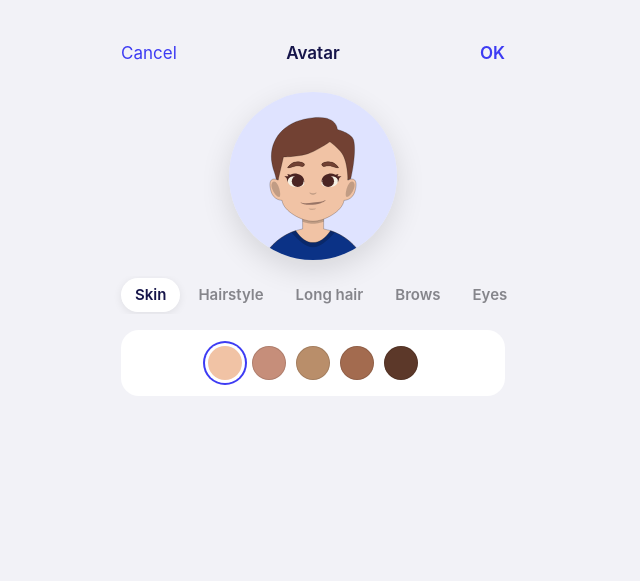
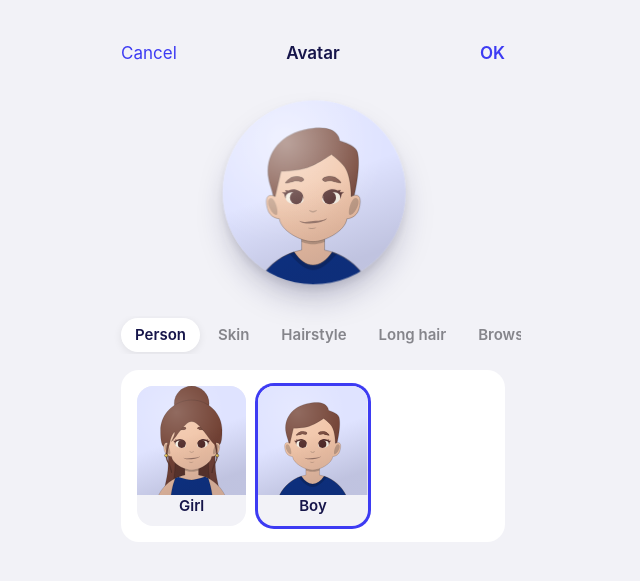
Before and after one commit to 930089Luu/StudySpot, a PHP site: page /avatar.html in a window 1280 px wide. Shown: the top 581 px of the page, without its empty margins (327-967 px from the left). Run offline with PHP 8.4, Linux system fonts and the light colour scheme.

Commit message:
let the avatar be a girl or a boy, add glasses, hats, earrings and freckles, and tilt it in 3D

```diff
--- a/public/avatar.html
+++ b/public/avatar.html
@@ -31,7 +31,9 @@
     <p class="alert alert--error" id="avatar-alerta" role="alert" hidden></p>
 
     <!-- Vista previa: cambia al instante con cada elección -->
-    <div class="editor-avatar__vista" id="avatar-vista" aria-live="polite" aria-label="Vista previa de tu avatar"></div>
+    <div class="editor-avatar__escena">
+      <div class="editor-avatar__vista" id="avatar-vista" aria-live="polite" aria-label="Vista previa de tu avatar"></div>
+    </div>
 
     <!-- Categorías, deslizables como en Memoji -->
     <div class="editor-avatar__categorias" id="avatar-categorias" role="tablist" aria-label="Partes del avatar"></div>
--- a/public/css/ios.css
+++ b/public/css/ios.css
@@ -1645,13 +1645,47 @@ button.ios-row {
   gap: var(--space-4);
 }
 
+/* Escena con perspectiva: el personaje se inclina en 3D hacia el dedo (avatar-editor.js) */
+.editor-avatar__escena {
+  padding-block: var(--space-2) var(--space-4);
+  perspective: 700px;
+  touch-action: pan-y;
+}
+
 .editor-avatar__vista {
-  width: 168px;
-  height: 168px;
+  position: relative;
+  width: 184px;
+  height: 184px;
   margin-inline: auto;
   overflow: hidden;
   border-radius: var(--radius-full);
-  box-shadow: 0 10px 30px rgb(0 0 0 / 0.12);
+  /* Borde de luz y sombra de contacto: da volumen de objeto */
+  box-shadow:
+    inset 0 2px 0 rgb(255 255 255 / 0.6),
+    inset 0 -6px 14px rgb(0 0 0 / 0.1),
+    0 18px 34px -10px rgb(30 30 80 / 0.35),
+    0 4px 10px rgb(0 0 0 / 0.08);
+  transform: rotateX(var(--giro-x, 0deg)) rotateY(var(--giro-y, 0deg));
+  transition: transform 450ms cubic-bezier(0.2, 0.8, 0.2, 1);
+}
+
+/* Brillo de cristal que sigue a la inclinación */
+.editor-avatar__vista::after {
+  content: "";
+  position: absolute;
+  inset: 0;
+  border-radius: inherit;
+  background: radial-gradient(circle at var(--brillo-x, 34%) var(--brillo-y, 22%), rgb(255 255 255 / 0.38), rgb(255 255 255 / 0) 55%);
+  pointer-events: none;
+}
+
+.editor-avatar__vista--reposo {
+  animation: editor-avatar-balanceo 6s ease-in-out infinite;
+}
+
+@keyframes editor-avatar-balanceo {
+  0%, 100% { transform: rotateX(2deg) rotateY(-7deg); }
+  50% { transform: rotateX(-2deg) rotateY(7deg); }
 }
 
 .editor-avatar__vista--salta {
@@ -1659,7 +1693,7 @@ button.ios-row {
 }
 
 @keyframes editor-avatar-salta {
-  40% { transform: scale(1.06); }
+  40% { scale: 1.06; }
 }
 
 .editor-avatar__categorias {
@@ -1736,6 +1770,23 @@ button.ios-row {
   cursor: pointer;
 }
 
+/* Chica / Chico: el personaje con su nombre debajo */
+.editor-avatar__miniatura--nombre {
+  display: flex;
+  flex-direction: column;
+  align-items: center;
+  aspect-ratio: auto;
+  padding-bottom: var(--space-2);
+  color: var(--color-text);
+  font-size: var(--ios-subheadline);
+  font-weight: var(--font-weight-semibold);
+}
+
+.editor-avatar__miniatura--nombre .avatar-svg {
+  width: 100%;
+  aspect-ratio: 1;
+}
+
 .editor-avatar__miniatura[aria-checked="true"] {
   box-shadow: 0 0 0 3px var(--color-accent);
 }
--- a/public/js/avatar-editor.js
+++ b/public/js/avatar-editor.js
@@ -4,7 +4,7 @@
  * acción "avatar"); Cancelar vuelve sin guardar. Los dibujos están en js/avatar.js.
  */
 import { accionCuenta, getCuenta } from './api.js';
-import { AVATAR_INICIAL, AVATAR_OPCIONES, PESTANAS, dibujarAvatar } from './avatar.js';
+import { AVATAR_INICIAL, AVATAR_OPCIONES, PESTANAS, aplicarGenero, dibujarAvatar } from './avatar.js';
 import { confirmar } from './confirmar.js';
 import { MENSAJE_ERROR_GENERICO, mostrarAlerta } from './formulario.js';
 import { RUTA_LOGIN } from './rutas.js';
@@ -21,7 +21,7 @@ let teniaAvatar = false;
 async function init() {
   document.getElementById('avatar-ok').addEventListener('click', guardar);
   document.getElementById('avatar-quitar').addEventListener('click', quitar);
-  pintarCategorias();
+  activarInclinacion();
   try {
     const respuesta = await getCuenta();
     if (respuesta.estado === HTTP_UNAUTHORIZED) return window.location.assign(RUTA_LOGIN);
@@ -33,6 +33,7 @@ async function init() {
     console.error(error);
   }
   document.getElementById('bloque-quitar').hidden = !teniaAvatar;
+  pintarCategorias();
   pintarTodo();
   return null;
 }
@@ -44,9 +45,14 @@ function pintarTodo() {
 
 /* ---------- categorías ---------- */
 
+/** Las pestañas de este personaje (la barba solo sale si es chico). */
+function pestanasVisibles() {
+  return PESTANAS.filter((p) => !p.soloSi || p.soloSi(avatar));
+}
+
 function pintarCategorias() {
   const barra = document.getElementById('avatar-categorias');
-  barra.replaceChildren(...PESTANAS.map((p) => {
+  barra.replaceChildren(...pestanasVisibles().map((p) => {
     const boton = document.createElement('button');
     boton.type = 'button';
     boton.className = 'editor-avatar__categoria';
@@ -64,8 +70,9 @@ function pintarCategorias() {
 }
 
 function marcarCategoria() {
+  const visibles = pestanasVisibles();
   [...document.getElementById('avatar-categorias').children].forEach((boton, indice) => {
-    boton.setAttribute('aria-selected', String(PESTANAS[indice] === pestana));
+    boton.setAttribute('aria-selected', String(visibles[indice] === pestana));
   });
 }
 
@@ -104,19 +111,63 @@ function crearMiniatura(indice) {
   boton.setAttribute('role', 'radio');
   boton.setAttribute('aria-checked', String(avatar[pestana.parte] === indice));
   boton.setAttribute('aria-label', `${pestana.titulo} ${indice + 1}`);
-  boton.innerHTML = dibujarAvatar({ ...avatar, [pestana.parte]: indice }, pestana.encuadre);
+  if (pestana.nombres) {
+    // Chica / Chico: su punto de partida, con el nombre debajo
+    boton.classList.add('editor-avatar__miniatura--nombre');
+    boton.innerHTML = `${dibujarAvatar(aplicarGenero(avatar, indice))}<span>${pestana.nombres[indice]}</span>`;
+    boton.setAttribute('aria-label', pestana.nombres[indice]);
+  } else {
+    boton.innerHTML = dibujarAvatar({ ...avatar, [pestana.parte]: indice }, pestana.encuadre);
+  }
   boton.addEventListener('click', () => elegir(pestana.parte, indice));
   return boton;
 }
 
 function elegir(parte, indice) {
-  avatar = { ...avatar, [parte]: indice };
+  if (parte === 'genero') {
+    if (avatar.genero !== indice) avatar = aplicarGenero(avatar, indice);
+    pintarCategorias();
+  } else {
+    avatar = { ...avatar, [parte]: indice };
+  }
   pintarTodo();
   // Un saltito de la vista previa, como cuando cambias algo en un Memoji.
   const vista = document.getElementById('avatar-vista');
   vista.classList.remove('editor-avatar__vista--salta');
   void vista.offsetWidth;
   vista.classList.add('editor-avatar__vista--salta');
+}
+
+/* ---------- inclinación en 3D ---------- */
+
+/**
+ * El personaje se inclina hacia el dedo o el ratón, con un brillo que se mueve, como las tarjetas
+ * de Apple; al soltar vuelve a su sitio y se balancea suave. Sin movimiento si el sistema lo pide.
+ */
+function activarInclinacion() {
+  const vista = document.getElementById('avatar-vista');
+  const escena = vista.parentElement;
+  if (window.matchMedia('(prefers-reduced-motion: reduce)').matches) return;
+  vista.classList.add('editor-avatar__vista--reposo');
+  const inclinar = (evento) => {
+    const caja = vista.getBoundingClientRect();
+    const x = Math.max(-1, Math.min(1, ((evento.clientX - caja.left) / caja.width) * 2 - 1));
+    const y = Math.max(-1, Math.min(1, ((evento.clientY - caja.top) / caja.height) * 2 - 1));
+    vista.classList.remove('editor-avatar__vista--reposo');
+    vista.style.setProperty('--giro-x', `${(-y * 16).toFixed(1)}deg`);
+    vista.style.setProperty('--giro-y', `${(x * 20).toFixed(1)}deg`);
+    vista.style.setProperty('--brillo-x', `${50 + x * 30}%`);
+    vista.style.setProperty('--brillo-y', `${40 + y * 30}%`);
+  };
+  const soltar = () => {
+    ['--giro-x', '--giro-y', '--brillo-x', '--brillo-y'].forEach((v) => vista.style.removeProperty(v));
+    vista.classList.add('editor-avatar__vista--reposo');
+  };
+  escena.addEventListener('pointermove', inclinar);
+  escena.addEventListener('pointerdown', inclinar);
+  escena.addEventListener('pointerleave', soltar);
+  escena.addEventListener('pointerup', (evento) => { if (evento.pointerType !== 'mouse') soltar(); });
+  escena.addEventListener('pointercancel', soltar);
 }
 
 /* ---------- guardar y quitar ---------- */
--- a/public/js/avatar.js
+++ b/public/js/avatar.js
@@ -1,65 +1,91 @@
 /*
- * Avatar de StudySpot (27-11): creador de personajes parte por parte, como un Memoji, con el
- * estilo "Toon Head" de Johan Melin (CC BY 4.0) generado por DiceBear (MIT), en
- * vendor/dicebear-toon-head.js. La cuenta guarda solo las elecciones { piel, peinado, … }
- * (src/Usuarios/avatar.php, mismas partes y totales); aquí se dibujan. Sin avatar, iniciales.
+ * Avatar de StudySpot (27-11): creador de personajes parte por parte, como un Memoji. La base es
+ * el estilo "Toon Head" de Johan Melin (CC BY 4.0) generado por DiceBear (MIT), en
+ * vendor/dicebear-toon-head.js; encima se añaden piezas propias con el mismo trazo (gafas, gorros,
+ * pendientes, pecas) y una luz suave que da volumen. La cuenta guarda solo las elecciones
+ * (src/Usuarios/avatar.php, mismas partes y totales). Sin avatar, iniciales.
  */
 import { createAvatar, toonHead } from './vendor/dicebear-toon-head.js';
 
-// Opciones de Toon Head. null = "ninguno" en las partes que se pueden quitar.
-const PIELES = ['f1c3a5', 'c68e7a', 'b98e6a', 'a36b4f', '5c3829'];
+// null = "ninguno" en las partes que se pueden quitar.
+const PIELES = ['fde0cc', 'f1c3a5', 'e3ac8a', 'c68e7a', 'b98e6a', 'a36b4f', '8d5524', '5c3829'];
 const PEINADOS = [null, 'sideComed', 'undercut', 'spiky', 'bun'];
 const MELENAS = [null, 'neckHigh', 'shoulderHigh', 'longStraight', 'longWavy'];
-const COLORES_PELO = ['2c1b18', '724133', 'a55728', 'b58143', 'd6b370'];
+const COLORES_PELO = ['2c1b18', '724133', 'a55728', 'b58143', 'd6b370', 'ecdcb4', 'b93a2e', '9a9a9e', 'f2f2f2', 'e86aa6', '4a6cf7'];
 const CEJAS = ['neutral', 'happy', 'raised', 'sad', 'angry'];
 const OJOS = ['happy', 'wide', 'humble', 'bow', 'wink'];
 const BOCAS = ['smile', 'laugh', 'agape', 'sad', 'angry'];
 const BARBAS = [null, 'chin', 'moustacheTwirl', 'chinMoustache', 'fullBeard', 'longBeard'];
 const ROPAS = ['tShirt', 'shirt', 'turtleNeck', 'openJacket', 'dress'];
-const COLORES_ROPA = ['0b3286', '147f3c', 'b11f1f', 'eab308', '731ac3', 'ec4899', 'f97316', '545454', '151613', 'e8e9e6'];
+const COLORES_ROPA = ['0b3286', '3d3bf3', '147f3c', 'b11f1f', 'eab308', '731ac3', 'ec4899', 'f97316', '545454', '151613', 'e8e9e6'];
 export const FONDOS = ['dfe3ff', 'ffe1d6', 'd8f3e4', 'fff2c7', 'f2dcff', 'd6eefc', 'e9e9ef'];
+
+// Chica (0) o chico (1): punto de partida, como en Memoji y Mii. Luego todo se puede cambiar.
+export const GENEROS = ['Chica', 'Chico'];
+const PRESETS = [
+  { peinado: 4, melena: 3, barba: 0, ropa: 4, cejas: 1, pendientes: 1 },
+  { peinado: 1, melena: 0, ropa: 0, cejas: 0, pendientes: 0 },
+];
 
 /** Partes y cuántas opciones tiene cada una (igual que AVATAR_OPCIONES en PHP). */
 export const AVATAR_OPCIONES = {
-  fondo: FONDOS.length, piel: PIELES.length, peinado: PEINADOS.length, melena: MELENAS.length,
-  colorPelo: COLORES_PELO.length, cejas: CEJAS.length, ojos: OJOS.length, boca: BOCAS.length,
-  barba: BARBAS.length, ropa: ROPAS.length, colorRopa: COLORES_ROPA.length,
+  genero: GENEROS.length, fondo: FONDOS.length, piel: PIELES.length, peinado: PEINADOS.length,
+  melena: MELENAS.length, colorPelo: COLORES_PELO.length, cejas: CEJAS.length, ojos: OJOS.length,
+  boca: BOCAS.length, barba: BARBAS.length, ropa: ROPAS.length, colorRopa: COLORES_ROPA.length,
+  gafas: 5, gorro: 5, pendientes: 3, pecas: 2,
 };
 
 /** Un primer personaje para empezar a editar. */
 export const AVATAR_INICIAL = {
-  fondo: 0, piel: 0, peinado: 1, melena: 0, colorPelo: 1, cejas: 0, ojos: 0, boca: 0, barba: 0, ropa: 0, colorRopa: 0,
+  genero: 1, fondo: 0, piel: 1, peinado: 1, melena: 0, colorPelo: 1, cejas: 0, ojos: 0, boca: 0, barba: 0,
+  ropa: 0, colorRopa: 0, gafas: 0, gorro: 0, pendientes: 0, pecas: 0,
 };
+
+/** Al cambiar de chica a chico (o al revés) se aplica su punto de partida. */
+export function aplicarGenero(avatar, genero) {
+  return { ...avatar, ...PRESETS[genero], genero };
+}
 
 const conAlmohadilla = (lista) => lista.map((c) => `#${c}`);
 
 /**
  * Pestañas del editor, en el orden de Memoji. colores: solo muestras de color; color: muestras
  * encima de las miniaturas. encuadre: viewBox (el dibujo mide 768×768) para acercarse a esa parte.
+ * soloSi: la pestaña solo sale para ese personaje (la barba, para chico).
  */
 export const PESTANAS = [
+  { parte: 'genero', titulo: 'Persona', nombres: GENEROS },
   { parte: 'piel', titulo: 'Piel', colores: conAlmohadilla(PIELES) },
   { parte: 'peinado', titulo: 'Peinado', color: { parte: 'colorPelo', colores: conAlmohadilla(COLORES_PELO) }, encuadre: '84 0 600 600' },
   { parte: 'melena', titulo: 'Pelo largo', color: { parte: 'colorPelo', colores: conAlmohadilla(COLORES_PELO) } },
-  { parte: 'cejas', titulo: 'Cejas', color: { parte: 'colorPelo', colores: conAlmohadilla(COLORES_PELO) }, encuadre: '200 200 368 260' },
-  { parte: 'ojos', titulo: 'Ojos', encuadre: '200 230 368 260' },
-  { parte: 'boca', titulo: 'Boca', encuadre: '214 330 340 250' },
-  { parte: 'barba', titulo: 'Barba', color: { parte: 'colorPelo', colores: conAlmohadilla(COLORES_PELO) }, encuadre: '134 250 500 430' },
+  { parte: 'cejas', titulo: 'Cejas', color: { parte: 'colorPelo', colores: conAlmohadilla(COLORES_PELO) }, encuadre: '200 230 368 260' },
+  { parte: 'ojos', titulo: 'Ojos', encuadre: '200 270 368 260' },
+  { parte: 'boca', titulo: 'Boca', encuadre: '230 380 308 220' },
+  { parte: 'barba', titulo: 'Barba', color: { parte: 'colorPelo', colores: conAlmohadilla(COLORES_PELO) }, encuadre: '134 250 500 430', soloSi: (a) => a.genero === 1 },
+  { parte: 'pecas', titulo: 'Pecas', encuadre: '200 300 368 260' },
+  { parte: 'gafas', titulo: 'Gafas', encuadre: '160 260 448 300' },
+  { parte: 'gorro', titulo: 'Gorros', encuadre: '84 0 600 600' },
+  { parte: 'pendientes', titulo: 'Pendientes', encuadre: '134 330 500 260' },
   { parte: 'ropa', titulo: 'Ropa', color: { parte: 'colorRopa', colores: conAlmohadilla(COLORES_ROPA) }, encuadre: '0 300 768 468' },
   { parte: 'fondo', titulo: 'Fondo', colores: conAlmohadilla(FONDOS) },
 ];
 
+let contador = 0;
+
 /** SVG del avatar (texto). viewBox para acercarse a una parte en las miniaturas del editor. */
 export function dibujarAvatar(a, viewBox = null) {
+  contador += 1;
+  const id = `av${contador}`;
   const peinado = PEINADOS[a.peinado];
   const melena = MELENAS[a.melena];
-  const barba = BARBAS[a.barba];
-  const svg = createAvatar(toonHead, {
+  const barba = a.genero === 1 ? BARBAS[a.barba] : null;
+  const base = createAvatar(toonHead, {
     seed: 'studyspot',
     backgroundColor: [FONDOS[a.fondo]],
     skinColor: [PIELES[a.piel]],
+    // La gorra y el gorro de lana tapan el peinado de arriba; auriculares y cinta, no.
     hair: [peinado ?? 'sideComed'],
-    hairProbability: peinado ? 100 : 0,
+    hairProbability: peinado && a.gorro !== 1 && a.gorro !== 2 ? 100 : 0,
     rearHair: [melena ?? 'neckHigh'],
     rearHairProbability: melena ? 100 : 0,
     hairColor: [COLORES_PELO[a.colorPelo]],
@@ -71,8 +97,11 @@ export function dibujarAvatar(a, viewBox = null) {
     clothes: [ROPAS[a.ropa]],
     clothesColor: [COLORES_ROPA[a.colorRopa]],
   }).toString();
-  const conClase = svg.replace('<svg ', '<svg class="avatar-svg" aria-hidden="true" focusable="false" ');
-  return viewBox ? conClase.replace(/viewBox="[^"]*"/, `viewBox="${viewBox}"`) : conClase;
+  const extras = pecas(a.pecas) + pendientes(a.pendientes) + gafas(a.gafas) + gorro(a.gorro, COLORES_PELO[a.colorPelo]) + volumen(id);
+  const svg = base
+    .replace('<svg ', '<svg class="avatar-svg" aria-hidden="true" focusable="false" ')
+    .replace(/<\/svg>\s*$/, `${extras}</svg>`);
+  return viewBox ? svg.replace(/viewBox="[^"]*"/, `viewBox="${viewBox}"`) : svg;
 }
 
 /**
@@ -84,3 +113,82 @@ export function pintarAvatar(contenedor, avatar, iniciales = '') {
   if (avatar) contenedor.innerHTML = dibujarAvatar(avatar);
   else contenedor.textContent = iniciales;
 }
+
+/* ---------- piezas propias, con el trazo de Toon Head (coordenadas de 768×768) ---------- */
+
+const TRAZO = '#1d1a1a';
+
+function pecas(tipo) {
+  if (!tipo) return '';
+  const puntos = [[286, 470], [306, 486], [272, 492], [322, 466], [482, 470], [462, 486], [496, 492], [446, 466]];
+  return puntos.map(([x, y]) => `<circle cx="${x}" cy="${y}" r="5" fill="#9a5b3f" opacity="0.55"/>`).join('');
+}
+
+function pendientes(tipo) {
+  if (!tipo) return '';
+  if (tipo === 1) {
+    return [205, 563].map((x) => `<circle cx="${x}" cy="488" r="11" fill="#f2c94c" stroke="${TRAZO}" stroke-width="3"/>
+      <circle cx="${x - 3}" cy="485" r="3" fill="#fff6cf"/>`).join('');
+  }
+  return [205, 563].map((x) => `<path d="M${x} 478 v18" stroke="#d9a520" stroke-width="4"/>
+    <circle cx="${x}" cy="512" r="15" fill="none" stroke="#f2c94c" stroke-width="6"/>`).join('');
+}
+
+function gafas(tipo) {
+  if (!tipo) return '';
+  const patillas = `<path d="M240 392 L200 376 M528 392 L568 376" stroke="${TRAZO}" stroke-width="9" stroke-linecap="round"/>`;
+  const puente = `<path d="M368 398 Q384 384 400 398" fill="none" stroke="${TRAZO}" stroke-width="9" stroke-linecap="round"/>`;
+  const reflejo = (x) => `<path d="M${x - 34} 380 L${x - 14} 360" stroke="#ffffff" stroke-width="9" stroke-linecap="round" opacity="0.6"/>`;
+  if (tipo === 1) {
+    return `${patillas}${puente}${[310, 458].map((x) => `<circle cx="${x}" cy="405" r="60" fill="#ffffff" fill-opacity="0.12" stroke="${TRAZO}" stroke-width="9"/>${reflejo(x)}`).join('')}`;
+  }
+  if (tipo === 2) {
+    return `${patillas}${puente}${[310, 458].map((x) => `<rect x="${x - 66}" y="352" width="132" height="104" rx="26" fill="#ffffff" fill-opacity="0.12" stroke="${TRAZO}" stroke-width="9"/>${reflejo(x)}`).join('')}`;
+  }
+  if (tipo === 3) {
+    return `${patillas}${puente}${[310, 458].map((x) => `<path d="M${x - 70} 360 H${x + 66} Q${x + 66} 452 ${x} 456 Q${x - 70} 452 ${x - 70} 360 Z" fill="#1f1f29" stroke="${TRAZO}" stroke-width="7"/>${reflejo(x)}`).join('')}`;
+  }
+  // 4: pasta gruesa de color
+  return `<path d="M240 392 L200 376 M528 392 L568 376" stroke="#e8505b" stroke-width="12" stroke-linecap="round"/>
+    <path d="M368 398 Q384 384 400 398" fill="none" stroke="#e8505b" stroke-width="12" stroke-linecap="round"/>
+    ${[310, 458].map((x) => `<rect x="${x - 66}" y="350" width="132" height="108" rx="44" fill="#ffffff" fill-opacity="0.12" stroke="#e8505b" stroke-width="15"/>${reflejo(x)}`).join('')}`;
+}
+
+function gorro(tipo, colorPelo) {
+  if (!tipo) return '';
+  if (tipo === 1) {
+    // Gorra con visera
+    return `<path d="M196 300 Q196 104 384 100 Q572 104 572 300 Z" fill="#3d3bf3" stroke="${TRAZO}" stroke-width="4"/>
+      <path d="M262 170 Q320 128 392 124" stroke="#ffffff" stroke-width="14" stroke-linecap="round" opacity="0.18"/>
+      <path d="M190 300 Q384 252 610 296 Q640 326 384 330 Q160 330 190 300 Z" fill="#2321b5" stroke="${TRAZO}" stroke-width="4"/>
+      <circle cx="384" cy="104" r="14" fill="#2321b5" stroke="${TRAZO}" stroke-width="4"/>`;
+  }
+  if (tipo === 2) {
+    // Gorro de lana con pompón
+    return `<path d="M194 318 Q194 92 384 88 Q574 92 574 318 Z" fill="#e8505b" stroke="${TRAZO}" stroke-width="4"/>
+      ${[250, 300, 350, 400, 450, 500].map((x) => `<path d="M${x} 130 Q${x + 6} 220 ${x} 280" stroke="#c43c47" stroke-width="8" fill="none" opacity="0.6"/>`).join('')}
+      <rect x="180" y="270" width="408" height="66" rx="33" fill="#c43c47" stroke="${TRAZO}" stroke-width="4"/>
+      <circle cx="384" cy="80" r="48" fill="#f5f5f5" stroke="${TRAZO}" stroke-width="4"/>`;
+  }
+  if (tipo === 3) {
+    // Auriculares
+    return `<path d="M178 430 Q168 116 384 108 Q600 116 590 430" fill="none" stroke="${TRAZO}" stroke-width="34" stroke-linecap="round"/>
+      <path d="M178 430 Q168 116 384 108 Q600 116 590 430" fill="none" stroke="#f2f3f7" stroke-width="22" stroke-linecap="round"/>
+      <rect x="146" y="372" width="74" height="128" rx="37" fill="#f2f3f7" stroke="${TRAZO}" stroke-width="5"/>
+      <rect x="548" y="372" width="74" height="128" rx="37" fill="#f2f3f7" stroke="${TRAZO}" stroke-width="5"/>`;
+  }
+  // 4: cinta del pelo, del color que contrasta con el pelo
+  const cinta = colorPelo === 'e86aa6' ? '#3d3bf3' : '#e86aa6';
+  return `<path d="M214 262 Q384 150 554 262" fill="none" stroke="${TRAZO}" stroke-width="40" stroke-linecap="round"/>
+    <path d="M214 262 Q384 150 554 262" fill="none" stroke="${cinta}" stroke-width="30" stroke-linecap="round"/>`;
+}
+
+/** Luz suave de arriba a la izquierda y sombra abajo: da volumen al dibujo plano. */
+function volumen(id) {
+  return `<defs>
+      <radialGradient id="${id}-luz" cx="36%" cy="24%" r="45%"><stop offset="0" stop-color="#ffffff" stop-opacity="0.22"/><stop offset="1" stop-color="#ffffff" stop-opacity="0"/></radialGradient>
+      <linearGradient id="${id}-sombra" x1="0" y1="0" x2="0.35" y2="1"><stop offset="0.55" stop-color="#1b1a3a" stop-opacity="0"/><stop offset="1" stop-color="#1b1a3a" stop-opacity="0.16"/></linearGradient>
+    </defs>
+    <rect width="768" height="768" fill="url(#${id}-luz)"/>
+    <rect width="768" height="768" fill="url(#${id}-sombra)"/>`;
+}
--- a/public/js/i18n.js
+++ b/public/js/i18n.js
@@ -413,6 +413,7 @@
     'Orejas': ['Ears', 'Orelhas'], 'Vello facial': ['Facial hair', 'Pelos faciais'], 'Gafas': ['Glasses', 'Óculos'],
     'Gorros': ['Headwear', 'Chapéus'], 'Fondo': ['Background', 'Fundo'],
     'Pelo largo': ['Long hair', 'Cabelo comprido'], 'Barba': ['Beard', 'Barba'], 'Ropa': ['Clothes', 'Roupa'],
+    'Persona': ['Person', 'Pessoa'], 'Chica': ['Girl', 'Rapariga'], 'Chico': ['Boy', 'Rapaz'], 'Pecas': ['Freckles', 'Sardas'], 'Pendientes': ['Earrings', 'Brincos'],
     'Quitar avatar y usar mis iniciales': ['Remove avatar and use my initials', 'Remover avatar e usar as minhas iniciais'],
     '¿Quitar tu avatar?': ['Remove your avatar?', 'Remover o teu avatar?'],
     'Volverán a verse tus iniciales.': ['Your initials will show again.', 'Voltam a ver-se as tuas iniciais.'],
@@ -538,7 +539,7 @@
     [/^El grupo ya tiene el máximo de (\d+) personas\.$/, ['The group already has the maximum of $1 people.', 'O grupo já tem o máximo de $1 pessoas.']],
     [/^Revisa los datos: nombre de (\d+) a (\d+) caracteres y objetivo de (\d+) a (\d+) puntos\.$/, ['Check the data: name of $1 to $2 characters and goal of $3 to $4 points.', 'Revê os dados: nome de $1 a $2 caracteres e objetivo de $3 a $4 pontos.']],
     [/^Color (\d+)$/, ['Colour $1', 'Cor $1']],
-    [/^(Peinado|Pelo largo|Cejas|Ojos|Boca|Barba|Ropa|Cabeza|Nariz|Orejas|Vello facial|Gafas|Gorros) (\d+)$/, ['$1 $2', '$1 $2']],
+    [/^(Peinado|Pelo largo|Cejas|Ojos|Boca|Barba|Ropa|Pecas|Pendientes|Cabeza|Nariz|Orejas|Vello facial|Gafas|Gorros) (\d+)$/, ['$1 $2', '$1 $2']],
     [/^(.+) · StudySpot$/, ['$1 · StudySpot', '$1 · StudySpot']],
   ];
 
```
Also changed, not shown: src/Usuarios/avatar.php (+8 -3 lines).
